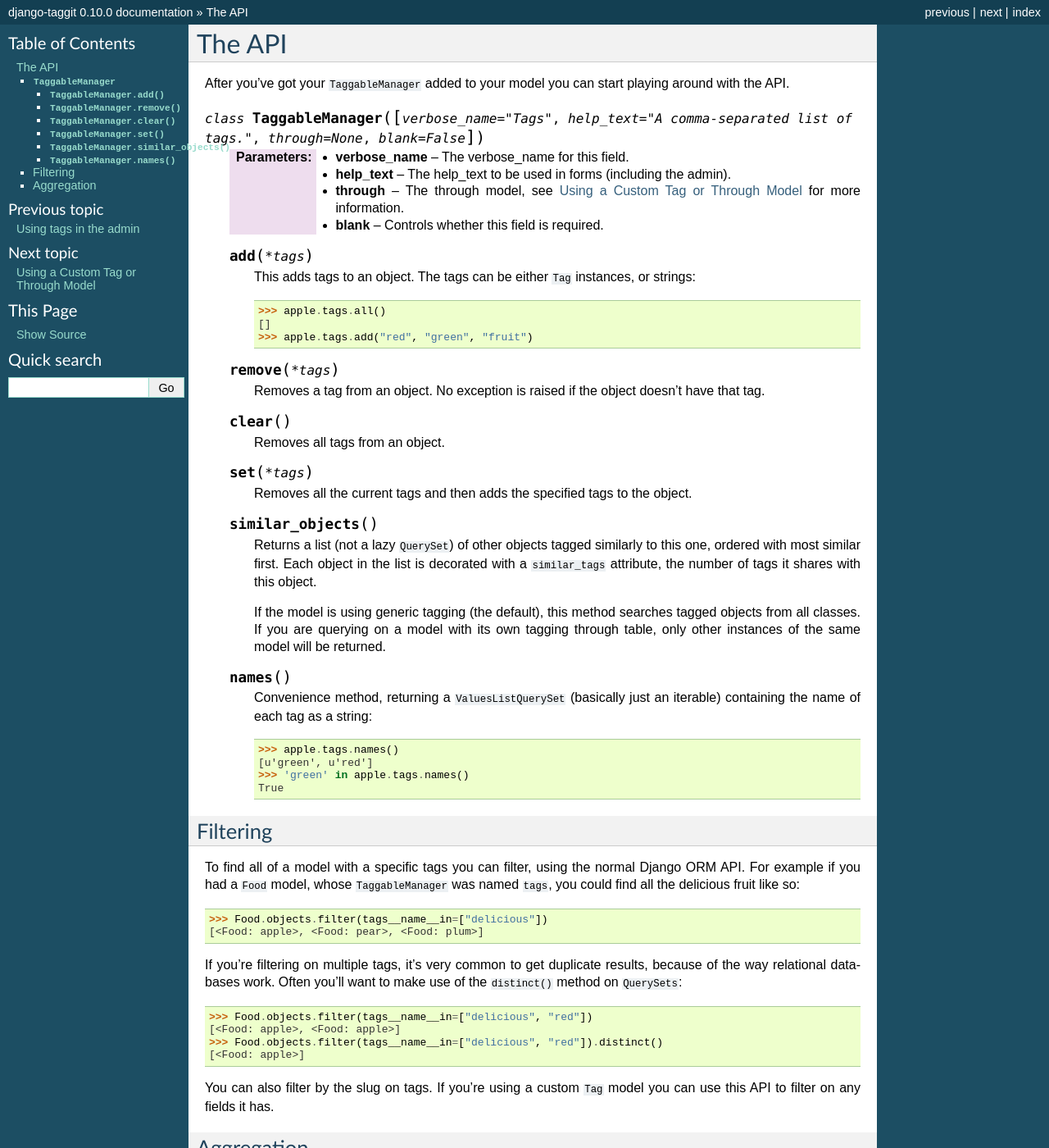
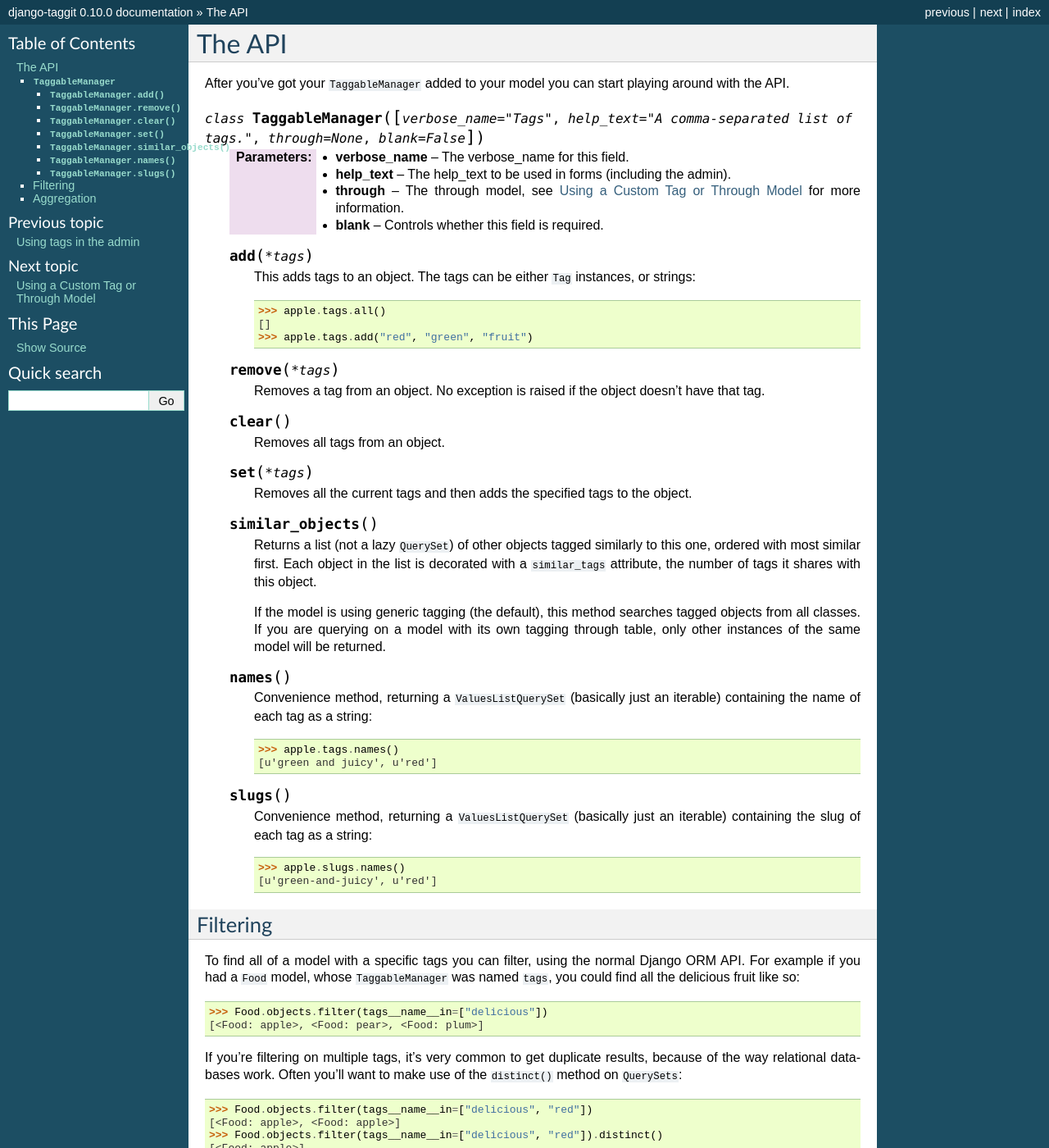
Before and after one commit to jazzband/django-taggit, a Sphinx documentation site: the page built from docs/api.txt, in a window 1280 px wide and 1400 px high. Shown: the whole window at 82% size. Built offline with Sphinx 7.4.7, drawn with Linux system fonts in a browser that asks for light colours.

Commit message:
Added slugs method and tests

```diff
--- a/docs/api.txt
+++ b/docs/api.txt
@@ -60,9 +60,15 @@
         just an iterable) containing the name of each tag as a string::
 
             >>> apple.tags.names()
-            [u'green', u'red']
-            >>> 'green' in apple.tags.names()
-            True
+            [u'green and juicy', u'red']
+
+    .. method:: slugs()
+
+        Convenience method, returning a ``ValuesListQuerySet`` (basically
+        just an iterable) containing the slug of each tag as a string::
+
+            >>> apple.slugs.names()
+            [u'green-and-juicy', u'red']
 
 Filtering
 ~~~~~~~~~
```
Also changed, not shown: 2 other files.
